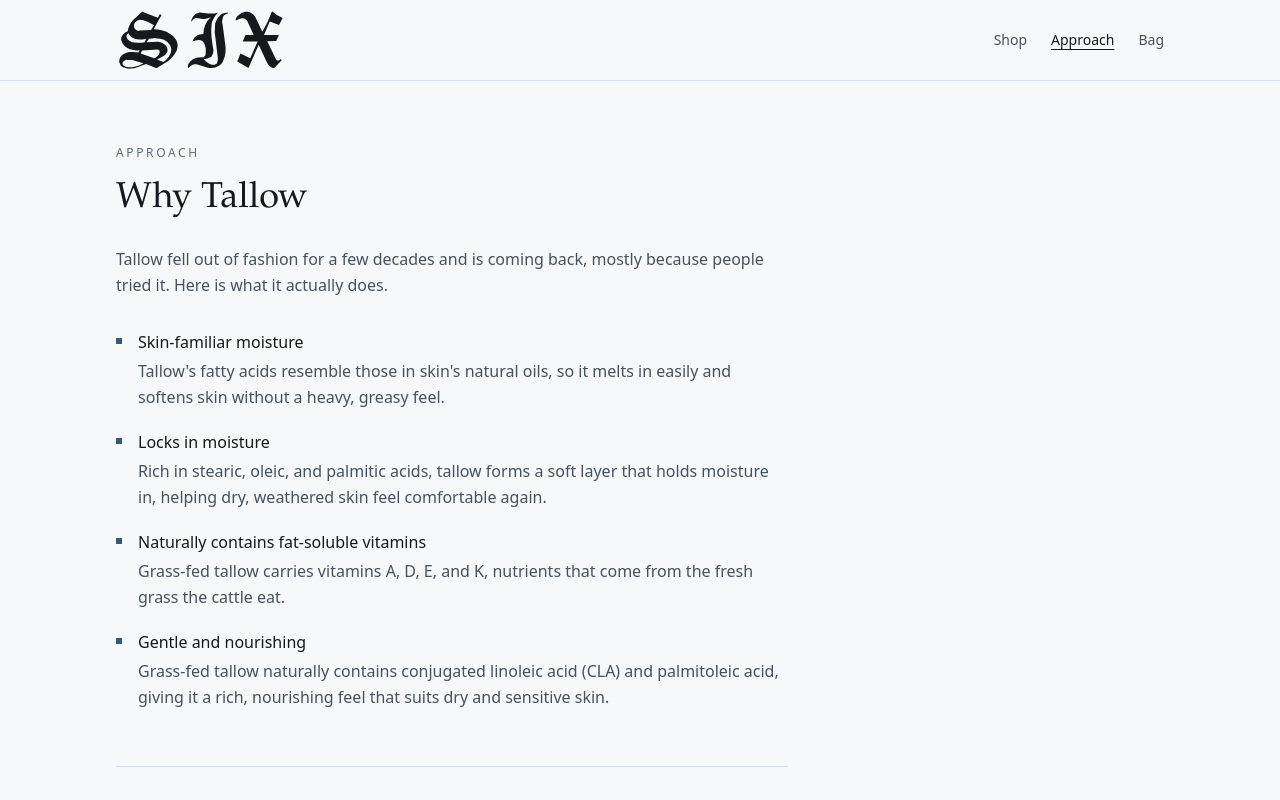
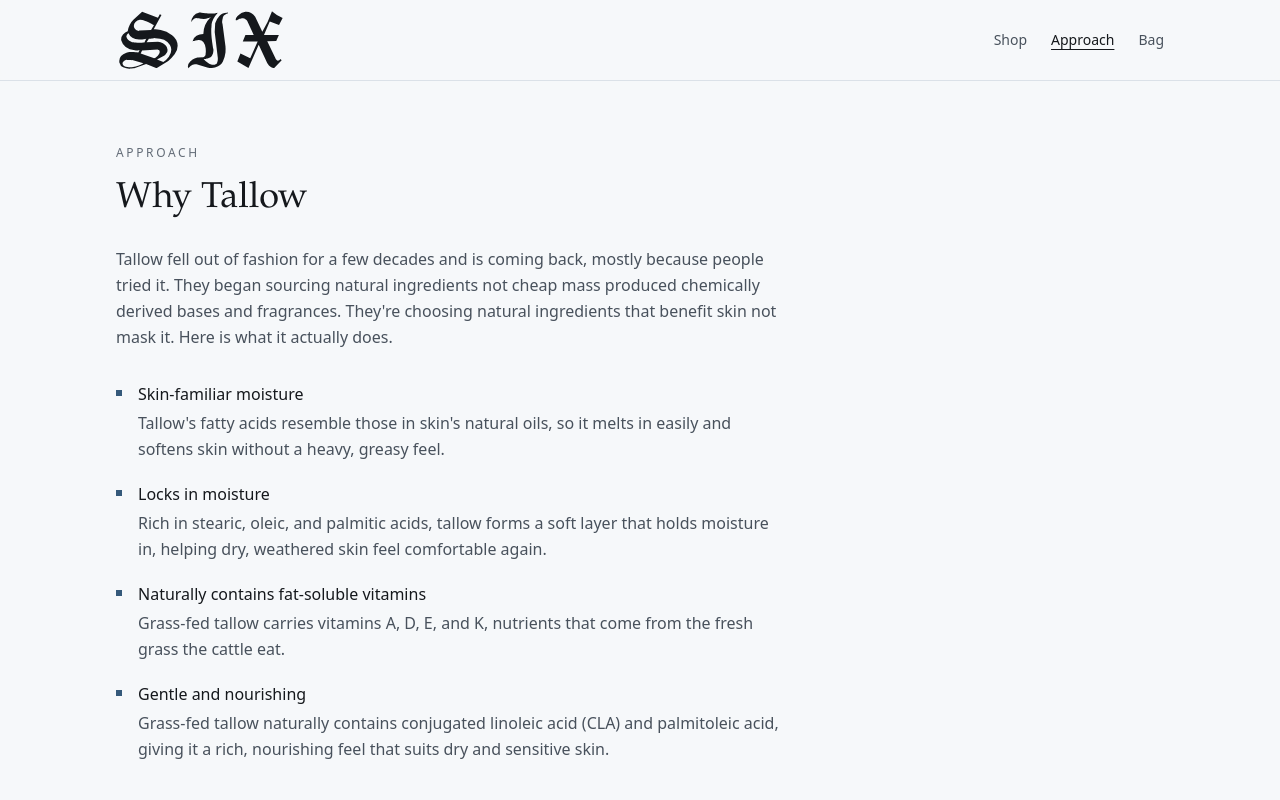
Before and after one commit to Galleryja/breezy-palm-tree, a Next.js app: page /about in a window 1280 px wide. Shown: the top 800 px of the page. Built offline with nearby package versions, Linux system fonts and the light colour scheme; no server answers; a web font is replaced by a local one.

Commit message:
Expand the Why Tallow opening
Co-Authored-By: Claude Opus 5 <noreply@anthropic.com>
Claude-Session: https://claude.ai/code/session_01TYn4u9H1AxY32yb73P56yk

```diff
--- a/app/about/page.tsx
+++ b/app/about/page.tsx
@@ -31,7 +31,10 @@ export default function AboutPage() {
 
         <p className="mt-6 text-base leading-relaxed text-ink-soft">
           Tallow fell out of fashion for a few decades and is coming back, mostly
-          because people tried it. Here is what it actually does.
+          because people tried it. They began sourcing natural ingredients not
+          cheap mass produced chemically derived bases and fragrances. They&apos;re
+          choosing natural ingredients that benefit skin not mask it. Here is
+          what it actually does.
         </p>
 
         <ul className="mt-8 space-y-5">
```
